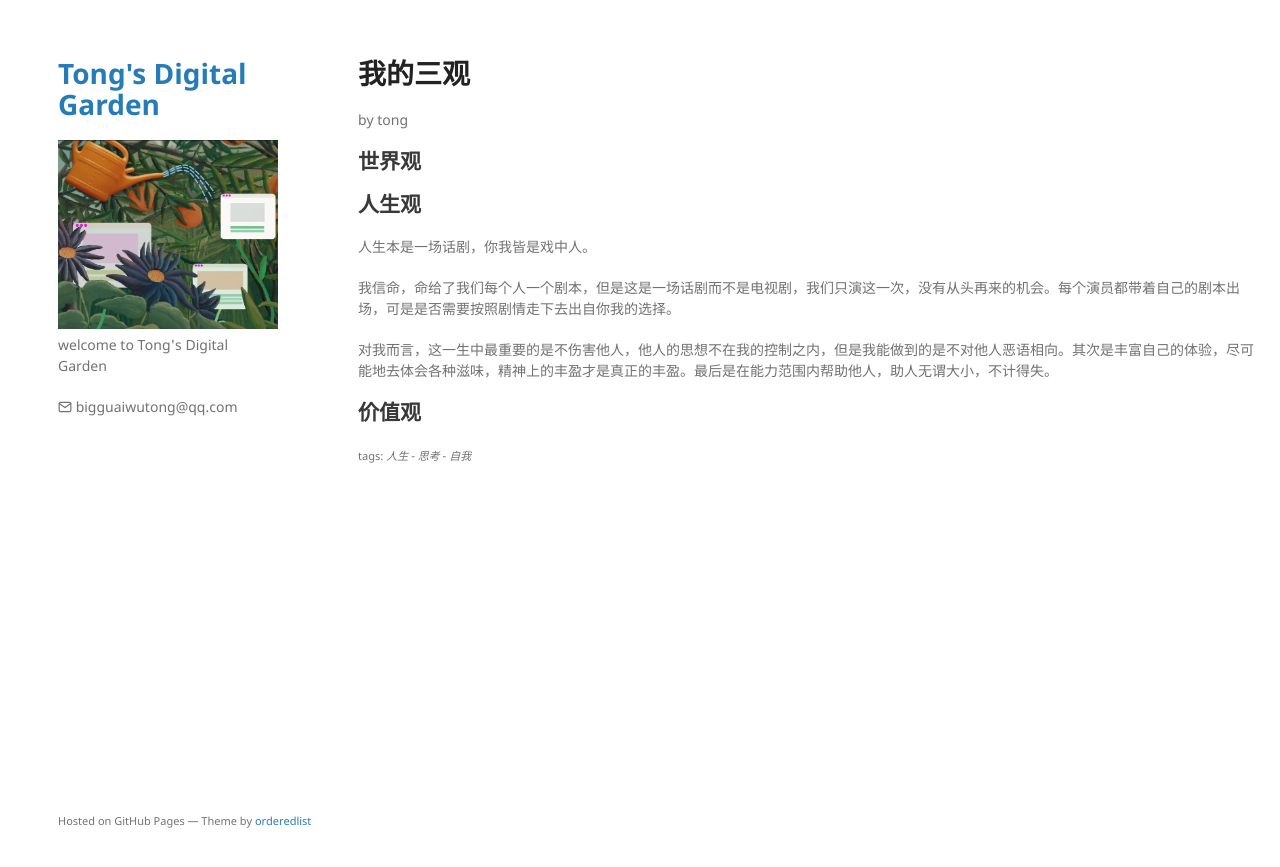
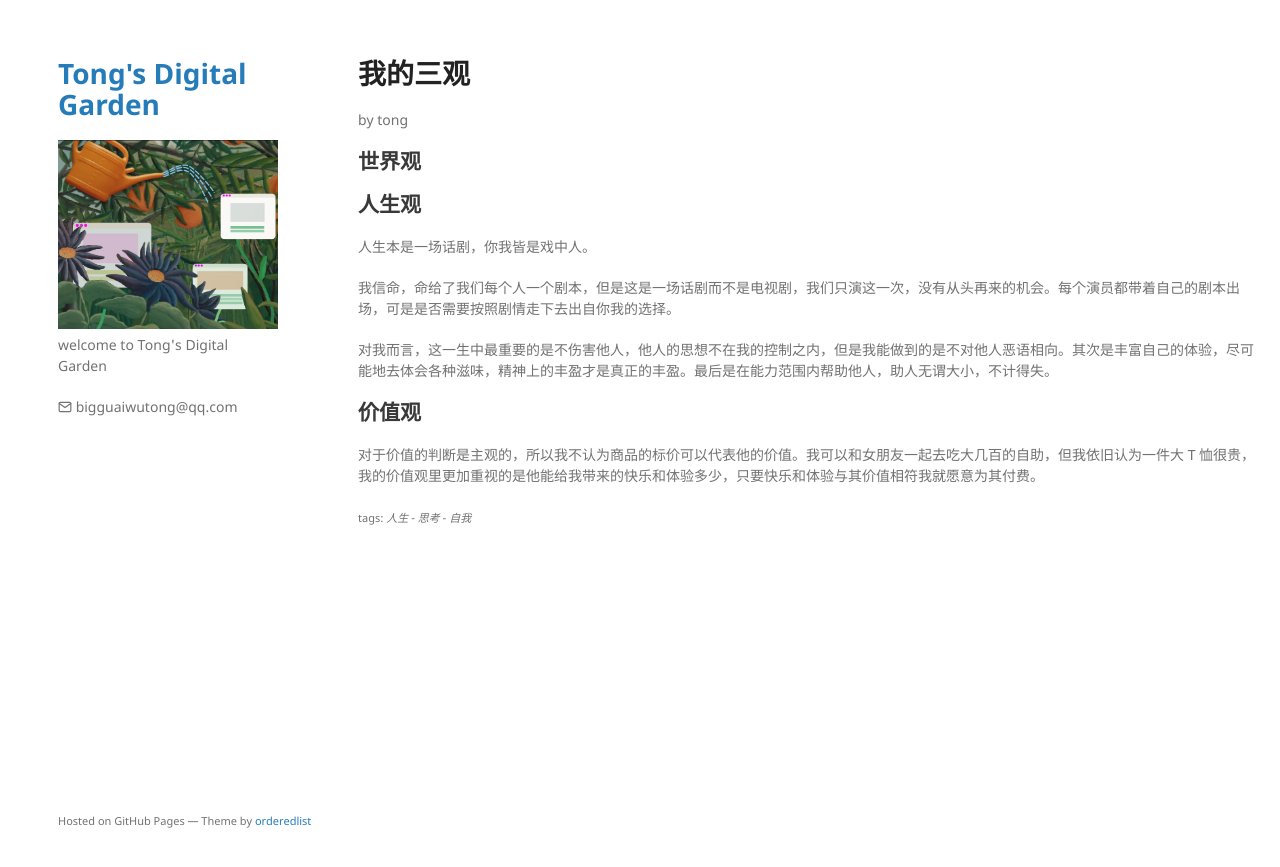
Before and after one commit to TongCodeSpace/TongCodeSpace.github.io, a Jekyll site: the page built from note/想法/自我/三观.md, in a window 1280 px wide. Shown: the top 867 px of the page. Built offline with Jekyll 4.4.1, drawn with Linux system fonts in a browser that asks for light colours; comment, search, counter and statistics services are not loaded.

Commit message:
vault backup: M .obsidian/workspace.json note/想法/自我/三观.md

```diff
--- a/note/想法/自我/三观.md
+++ b/note/想法/自我/三观.md
@@ -17,5 +17,5 @@ author: tong
 
 对我而言，这一生中最重要的是不伤害他人，他人的思想不在我的控制之内，但是我能做到的是不对他人恶语相向。其次是丰富自己的体验，尽可能地去体会各种滋味，精神上的丰盈才是真正的丰盈。最后是在能力范围内帮助他人，助人无谓大小，不计得失。
 
-
 ## 价值观
+对于价值的判断是主观的，所以我不认为商品的标价可以代表他的价值。我可以和女朋友一起去吃大几百的自助，但我依旧认为一件大 T 恤很贵，我的价值观里更加重视的是他能给我带来的快乐和体验多少，只要快乐和体验与其价值相符我就愿意为其付费。
```
Also changed, not shown: .obsidian/workspace.json.
